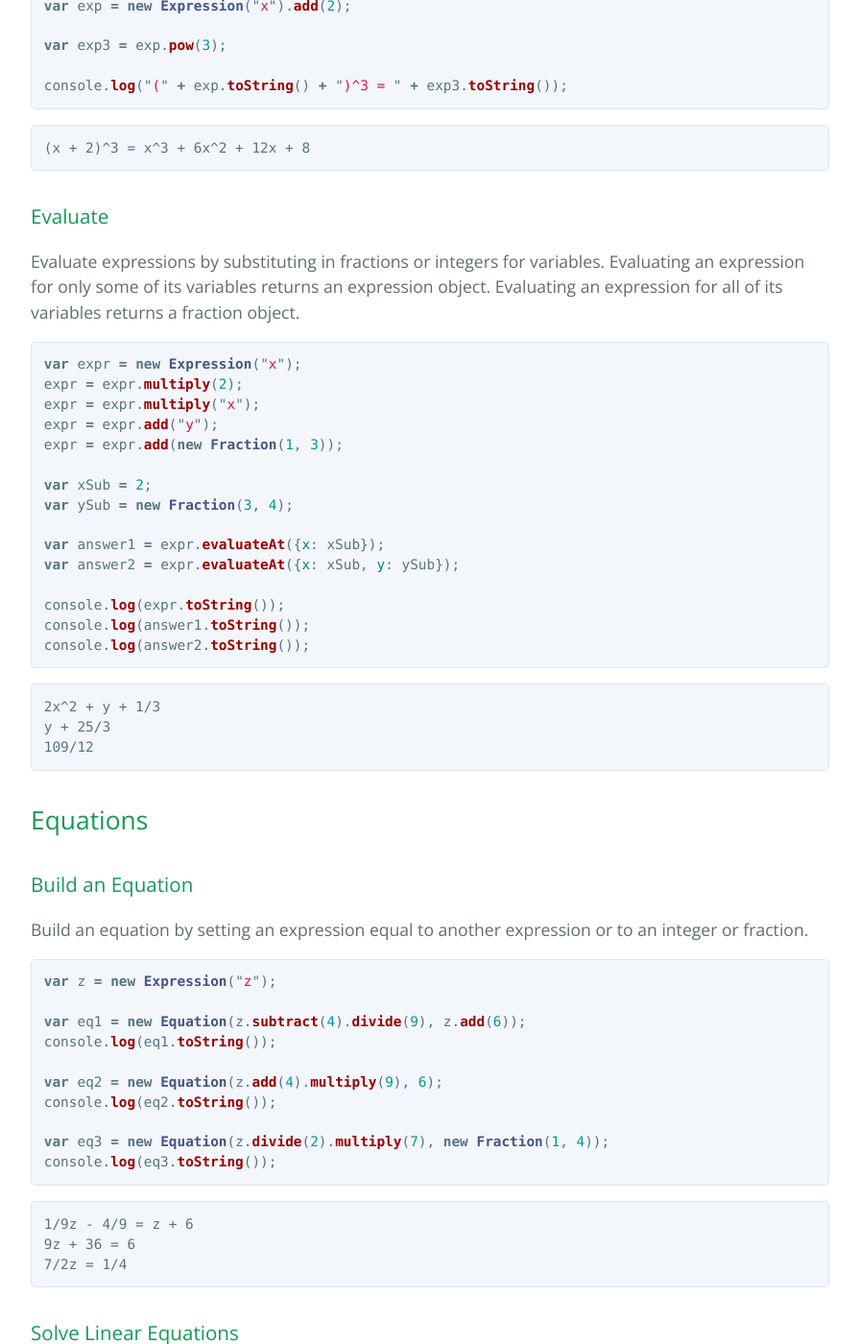
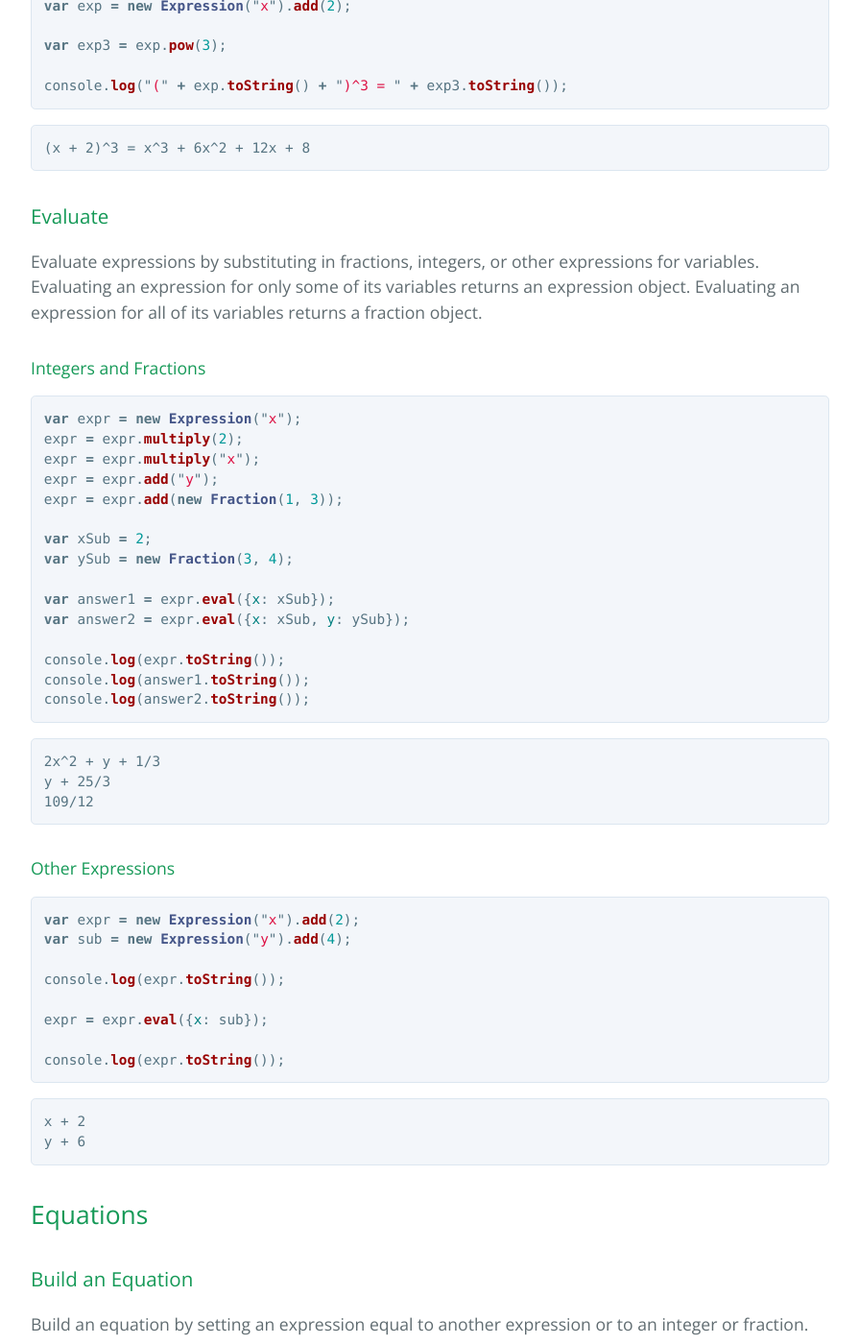
Before and after one commit to nicolewhite/algebra.js, a Jekyll site: the page built from index.md, in a window 1280 px wide and 1400 px high, scrolled down 5281 px. Shown: the whole window at 96% size, without its empty margins (192-1087 px from the left). Built offline with Jekyll 4.4.1, drawn with Linux system fonts in a browser that asks for light colours; nearby versions of some CDN libraries; Markdown is read by kramdown in place of the engine named in the settings.

Commit message:
Update index.md

````diff
--- a/index.md
+++ b/index.md
@@ -240,7 +240,9 @@ console.log("(" + exp.toString() + ")^3 = " + exp3.toString());
 
 ### <a name="expressions-evaluate"></a> Evaluate
 
-Evaluate expressions by substituting in fractions or integers for variables. Evaluating an expression for only some of its variables returns an expression object. Evaluating an expression for all of its variables returns a fraction object.
+Evaluate expressions by substituting in fractions, integers, or other expressions for variables. Evaluating an expression for only some of its variables returns an expression object. Evaluating an expression for all of its variables returns a fraction object.
+
+#### Integers and Fractions
 
 ```js
 var expr = new Expression("x");
@@ -252,8 +254,8 @@ expr = expr.add(new Fraction(1, 3));
 var xSub = 2;
 var ySub = new Fraction(3, 4);
 
-var answer1 = expr.evaluateAt({x: xSub});
-var answer2 = expr.evaluateAt({x: xSub, y: ySub});
+var answer1 = expr.eval({x: xSub});
+var answer2 = expr.eval({x: xSub, y: ySub});
 
 console.log(expr.toString());
 console.log(answer1.toString());
@@ -264,6 +266,24 @@ console.log(answer2.toString());
 2x^2 + y + 1/3
 y + 25/3
 109/12
+```
+
+#### Other Expressions
+
+```js
+var expr = new Expression("x").add(2);
+var sub = new Expression("y").add(4);
+
+console.log(expr.toString());
+
+expr = expr.eval({x: sub});
+
+console.log(expr.toString());
+```
+
+```
+x + 2
+y + 6
 ```
 
 ## <a name="equations"></a> Equations
````
